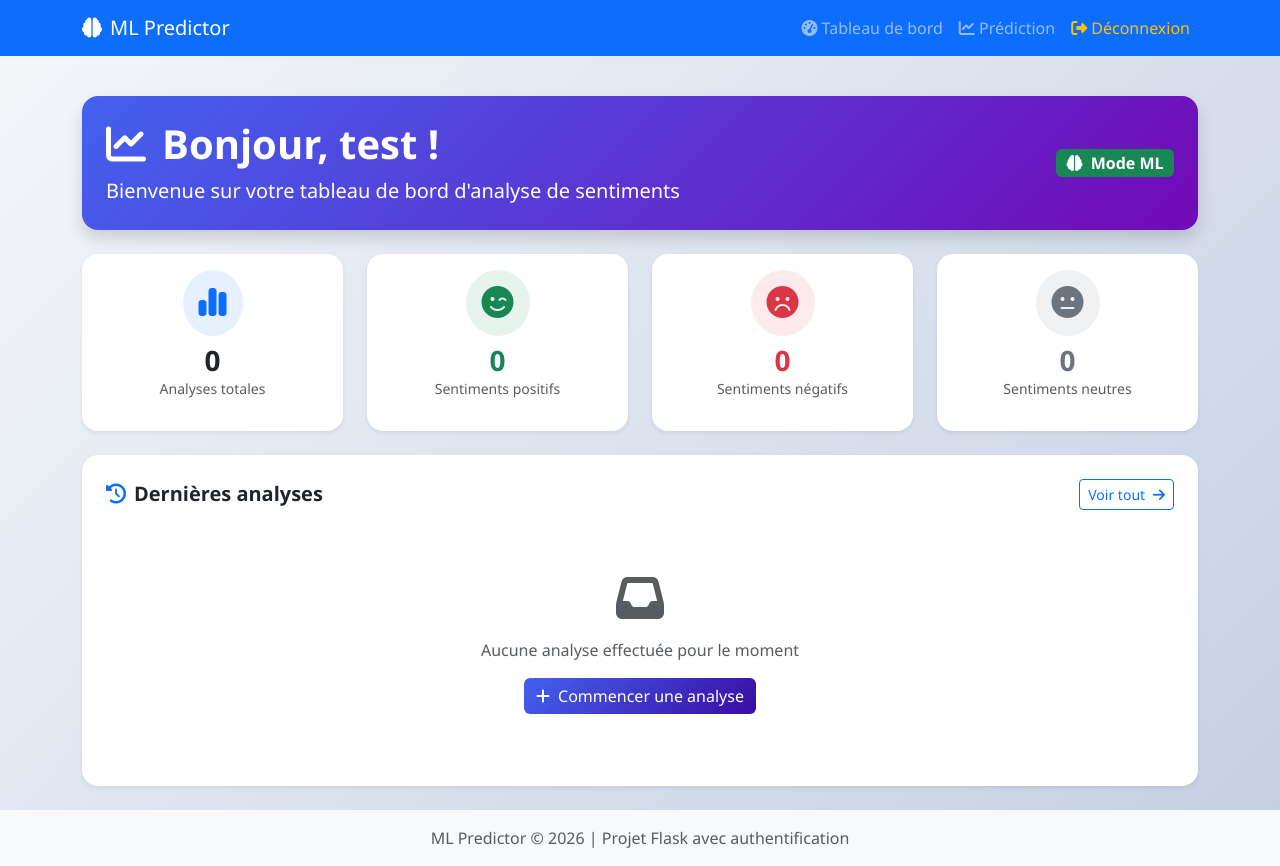
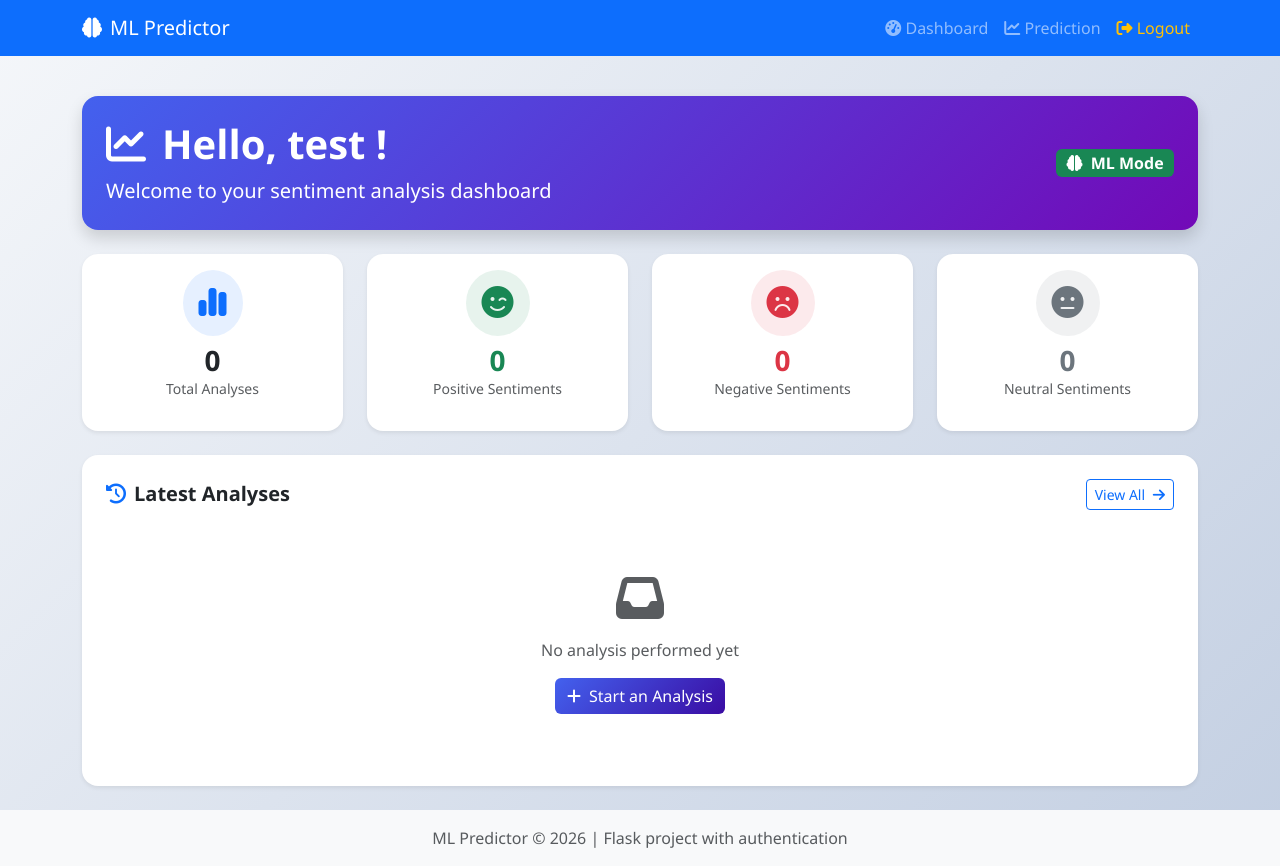
Before and after one commit to Ansoumane621/sentiment-analysis-app, a Flask app: page /dashboard in a window 1280 px wide. Run offline with Flask 3, Linux system fonts and the light colour scheme; a user stored in the database is signed in.

Commit message:
Initial commit - Sentiment analysis app

```diff
--- a/app.py
+++ b/app.py
@@ -14,7 +14,7 @@ app.config.from_object(Config)
 db = SQLAlchemy(app)
 login_manager = LoginManager(app)
 login_manager.login_view = 'login'
-login_manager.login_message = "Veuillez vous connecter pour accéder à l'application"
+login_manager.login_message = "Please log in to access the application"
 
 # ==================== CONFIGURATION MODE ====================
 # 🔧 Maintenant on utilise le VRAI modèle !
@@ -60,7 +60,7 @@ def load_model():
     global model_pipeline, vectorizer, classifier
 
     print("\n" + "=" * 50)
-    print("🔧 CHARGEMENT DU MODÈLE")
+    print("🔧 LOADING MODEL")
     print("=" * 50)
 
     # Option 1: Charger le pipeline complet (recommandé)
@@ -71,28 +71,28 @@ def load_model():
             if isinstance(model_data, dict):
                 vectorizer = model_data.get('vectorizer')
                 classifier = model_data.get('classifier')
-                print("✅ Modèle chargé depuis sentiment140_model.pkl (format dictionnaire)")
+                print("✅ Model loaded from sentiment140_model.pkl (dictionary format)")
             else:
                 # Si c'est un pipeline scikit-learn
                 model_pipeline = model_data
-                print("✅ Pipeline complet chargé depuis sentiment140_model.pkl")
+                print("✅ Full pipeline loaded from sentiment140_model.pkl")
             return True
         except Exception as e:
-            print(f"⚠️ Erreur chargement pipeline: {e}")
+            print(f"⚠️ Pipeline loading error: {e}")
 
     # Option 2: Charger vectorizer et classifier séparément
     if os.path.exists(VECTORIZER_PATH) and os.path.exists(MODEL_CLASSIFIER_PATH):
         try:
             vectorizer = joblib.load(VECTORIZER_PATH)
             classifier = joblib.load(MODEL_CLASSIFIER_PATH)
-            print("✅ Vectorizer et classifieur chargés séparément")
+            print("✅ Vectorizer and classifier loaded separately")
             return True
         except Exception as e:
-            print(f"⚠️ Erreur chargement séparé: {e}")
+            print(f"⚠️ Separate loading error: {e}")
 
-    print("❌ Aucun modèle trouvé !")
-    print("   Vérifiez que les fichiers sont dans le dossier 'model/'")
-    print("   Fichiers attendus:")
+    print("❌ No model found!")
+    print("   Check that the files are in the 'model/' folder")
+    print("   Expected files:")
     print("   - sentiment140_model.pkl")
     print("   - model_classifier.pkl + vectorizer.pkl")
     return False
@@ -128,7 +128,7 @@ def predict_sentiment(text):
             confidence = max(probabilities)
         else:
             # Fallback vers simulation si modèle non chargé
-            print("⚠️ Modèle non disponible, utilisation de la simulation")
+            print("⚠️ Model not available, using simulation")
             return simulate_sentiment_fallback(text)
 
         # S'assurer que le sentiment est dans le bon format
@@ -140,7 +140,7 @@ def predict_sentiment(text):
         return sentiment, confidence
 
     except Exception as e:
-        print(f"❌ Erreur lors de la prédiction: {e}")
+        print(f"❌ Prediction error: {e}")
         # Fallback sécurisé
         return 'neutre', 0.5
 
@@ -169,7 +169,7 @@ def simulate_sentiment_fallback(text):
 MODEL_LOADED = load_model()
 
 if not MODEL_LOADED:
-    print("\n⚠️ ATTENTION: Mode simulation activé par défaut")
+    print("\n⚠️ WARNING: Simulation mode activated by default")
     USE_SIMULATION = True
 
 # ==================== MODÈLE UTILISATEUR ====================
@@ -220,10 +220,10 @@ def login():
 
         if user and user.check_password(password):
             login_user(user)
-            flash(f'Bienvenue {username} !', 'success')
+            flash(f'Welcome {username}!', 'success')
             return redirect(url_for('dashboard'))
         else:
-            flash('Nom d\'utilisateur ou mot de passe incorrect', 'danger')
+            flash('Incorrect username or password', 'danger')
 
     return render_template('login.html')
 
@@ -239,19 +239,19 @@ def register():
         confirm = request.form.get('confirm_password')
 
         if password != confirm:
-            flash('Les mots de passe ne correspondent pas', 'danger')
+            flash('Passwords do not match', 'danger')
             return render_template('register.html')
 
         if User.query.filter_by(username=username).first():
-            flash('Ce nom d\'utilisateur existe déjà', 'danger')
+            flash('This username already exists', 'danger')
             return render_template('register.html')
 
         if User.query.filter_by(email=email).first():
-            flash('Cet email est déjà utilisé', 'danger')
+            flash('This email is already in use', 'danger')
             return render_template('register.html')
 
         if len(password) < 6:
-            flash('Le mot de passe doit contenir au moins 6 caractères', 'danger')
+            flash('Password must be at least 6 characters long', 'danger')
             return render_template('register.html')
 
         user = User(username=username, email=email)
@@ -259,7 +259,7 @@ def register():
         db.session.add(user)
         db.session.commit()
 
-        flash('Inscription réussie ! Vous pouvez maintenant vous connecter', 'success')
+        flash('Registration successful! You can now log in', 'success')
         return redirect(url_for('login'))
 
     return render_template('register.html')
@@ -290,11 +290,11 @@ def predict():
         text = request.form.get('text', '').strip()
 
         if not text:
-            flash('Veuillez entrer un texte à analyser', 'warning')
+            flash('Please enter text to analyze', 'warning')
             return redirect(url_for('predict'))
 
         if len(text) < 3:
-            flash('Le texte est trop court (minimum 3 caractères)', 'warning')
+            flash('Text is too short (minimum 3 characters)', 'warning')
             return redirect(url_for('predict'))
 
         # 🌟 UTILISATION DU VRAI MODÈLE 🌟
@@ -339,7 +339,7 @@ def history():
 @login_required
 def logout():
     logout_user()
-    flash('Vous avez été déconnecté', 'info')
+    flash('You have been logged out', 'info')
     return redirect(url_for('login'))
 
 @app.route('/api/predict', methods=['POST'])
@@ -372,21 +372,21 @@ def init_db():
             test_user.set_password('test123')
             db.session.add(test_user)
             db.session.commit()
-            print("✅ Utilisateur de test créé: test / test123")
+            print("✅ Test user created: test / test123")
 
 if __name__ == '__main__':
     init_db()
 
     print("\n" + "=" * 60)
-    print("🚀 APPLICATION PRÊTE")
+    print("🚀 APPLICATION READY")
     print("=" * 60)
     if MODEL_LOADED:
-        print("✅ MODÈLE ML CHARGÉ (Sentiment140 - 1.6M tweets)")
-        print("📊 Type: Classification binaire (positif/négatif)")
+        print("✅ ML MODEL LOADED (Sentiment140 - 1.6M tweets)")
+        print("📊 Type: Binary classification (positive/negative)")
     else:
-        print("⚠️ Mode simulation actif (modèle non trouvé)")
-    print("\n🌐 Accédez à l'application : http://localhost:5000")
-    print("👤 Compte test: test / test123")
+        print("⚠️ Simulation mode active (model not found)")
+    print("\n🌐 Access the application: http://localhost:5000")
+    print("👤 Test account: test / test123")
     print("=" * 60)
 
     app.run(debug=True, host='0.0.0.0', port=5000)
--- a/templates/base.html
+++ b/templates/base.html
@@ -1,5 +1,5 @@
 <!DOCTYPE html>
-<html lang="fr">
+<html lang="en">
 <head>
     <meta charset="UTF-8">
     <meta name="viewport" content="width=device-width, initial-scale=1.0">
@@ -26,28 +26,28 @@
                     {% if current_user.is_authenticated %}
                         <li class="nav-item">
                             <a class="nav-link" href="{{ url_for('dashboard') }}">
-                                <i class="fas fa-tachometer-alt"></i> Tableau de bord
+                                <i class="fas fa-tachometer-alt"></i> Dashboard
                             </a>
                         </li>
                         <li class="nav-item">
                             <a class="nav-link" href="{{ url_for('predict') }}">
-                                <i class="fas fa-chart-line"></i> Prédiction
+                                <i class="fas fa-chart-line"></i> Prediction
                             </a>
                         </li>
                         <li class="nav-item">
                             <a class="nav-link text-warning" href="{{ url_for('logout') }}">
-                                <i class="fas fa-sign-out-alt"></i> Déconnexion
+                                <i class="fas fa-sign-out-alt"></i> Logout
                             </a>
                         </li>
                     {% else %}
                         <li class="nav-item">
                             <a class="nav-link" href="{{ url_for('login') }}">
-                                <i class="fas fa-sign-in-alt"></i> Connexion
+                                <i class="fas fa-sign-in-alt"></i> Login
                             </a>
                         </li>
                         <li class="nav-item">
                             <a class="nav-link" href="{{ url_for('register') }}">
-                                <i class="fas fa-user-plus"></i> Inscription
+                                <i class="fas fa-user-plus"></i> Registration
                             </a>
                         </li>
                     {% endif %}
@@ -79,7 +79,7 @@
     <!-- Footer -->
     <footer class="footer bg-light mt-auto py-3">
         <div class="container text-center">
-            <span class="text-muted">ML Predictor &copy; 2026 | Projet Flask avec authentification</span>
+            <span class="text-muted">ML Predictor &copy; 2026 | Flask project with authentication</span>
         </div>
     </footer>
 
--- a/templates/dashboard.html
+++ b/templates/dashboard.html
@@ -1,6 +1,6 @@
 {% extends "base.html" %}
 
-{% block title %}Tableau de bord - Sentiment Analyzer{% endblock %}
+{% block title %}Dashboard - Sentiment Analyzer{% endblock %}
 
 {% block content %}
 <div class="container">
@@ -11,18 +11,18 @@
                 <div class="d-flex justify-content-between align-items-center">
                     <div>
                         <h1 class="display-6 fw-bold">
-                            <i class="fas fa-chart-line me-3"></i>Bonjour, {{ user.username }} !
+                            <i class="fas fa-chart-line me-3"></i>Hello, {{ user.username }} !
                         </h1>
-                        <p class="lead mb-0">Bienvenue sur votre tableau de bord d'analyse de sentiments</p>
+                        <p class="lead mb-0">Welcome to your sentiment analysis dashboard</p>
                     </div>
                     <div>
                         {% if use_simulation %}
                         <span class="badge bg-info fs-6">
-                            <i class="fas fa-flask me-1"></i> Mode Simulation
+                            <i class="fas fa-flask me-1"></i> Simulation Mode
                         </span>
                         {% else %}
                         <span class="badge bg-success fs-6">
-                            <i class="fas fa-brain me-1"></i> Mode ML
+                            <i class="fas fa-brain me-1"></i> ML Mode
                         </span>
                         {% endif %}
                     </div>
@@ -39,7 +39,7 @@
                     <i class="fas fa-chart-simple fa-2x text-primary"></i>
                 </div>
                 <h3 class="fw-bold mb-0">{{ total }}</h3>
-                <p class="text-muted small">Analyses totales</p>
+                <p class="text-muted small">Total Analyses</p>
             </div>
         </div>
         <div class="col-md-3">
@@ -48,7 +48,7 @@
                     <i class="fas fa-smile-wink fa-2x text-success"></i>
                 </div>
                 <h3 class="fw-bold mb-0 text-success">{{ positive }}</h3>
-                <p class="text-muted small">Sentiments positifs</p>
+                <p class="text-muted small">Positive Sentiments</p>
             </div>
         </div>
         <div class="col-md-3">
@@ -57,7 +57,7 @@
                     <i class="fas fa-frown fa-2x text-danger"></i>
                 </div>
                 <h3 class="fw-bold mb-0 text-danger">{{ negative }}</h3>
-                <p class="text-muted small">Sentiments négatifs</p>
+                <p class="text-muted small">Negative Sentiments</p>
             </div>
         </div>
         <div class="col-md-3">
@@ -66,7 +66,7 @@
                     <i class="fas fa-meh fa-2x text-secondary"></i>
                 </div>
                 <h3 class="fw-bold mb-0 text-secondary">{{ neutral }}</h3>
-                <p class="text-muted small">Sentiments neutres</p>
+                <p class="text-muted small">Neutral Sentiments</p>
             </div>
         </div>
     </div>
@@ -78,10 +78,10 @@
                 <div class="card-body p-4">
                     <div class="d-flex justify-content-between align-items-center mb-3">
                         <h5 class="fw-bold mb-0">
-                            <i class="fas fa-history me-2 text-primary"></i>Dernières analyses
+                            <i class="fas fa-history me-2 text-primary"></i>Latest Analyses
                         </h5>
                         <a href="{{ url_for('history') }}" class="btn btn-sm btn-outline-primary">
-                            Voir tout <i class="fas fa-arrow-right ms-1"></i>
+                            View All <i class="fas fa-arrow-right ms-1"></i>
                         </a>
                     </div>
 
@@ -90,9 +90,9 @@
                             <table class="table table-hover">
                                 <thead>
                                     <tr>
-                                        <th>Texte</th>
+                                        <th>Text</th>
                                         <th>Sentiment</th>
-                                        <th>Confiance</th>
+                                        <th>Confidence</th>
                                         <th>Date</th>
                                     </tr>
                                 </thead>
@@ -102,9 +102,9 @@
                                         <td class="text-truncate" style="max-width: 300px;">{{ pred.text[:80] }}{% if pred.text|length > 80 %}...{% endif %}</td>
                                         <td>
                                             <span class="badge {% if pred.sentiment == 'positif' %}bg-success{% elif pred.sentiment == 'negatif' %}bg-danger{% else %}bg-secondary{% endif %}">
-                                                {% if pred.sentiment == 'positif' %}👍 Positif
-                                                {% elif pred.sentiment == 'negatif' %}👎 Négatif
-                                                {% else %}😐 Neutre{% endif %}
+                                                {% if pred.sentiment == 'positif' %}👍 Positive
+                                                {% elif pred.sentiment == 'negatif' %}👎 Negative
+                                                {% else %}😐 Neutral{% endif %}
                                             </span>
                                         </td>
                                         <td>{{ "%.1f"|format(pred.confidence * 100) }}%</td>
@@ -117,9 +117,9 @@
                     {% else %}
                         <div class="text-center py-5">
                             <i class="fas fa-inbox fa-3x text-muted mb-3"></i>
-                            <p class="text-muted">Aucune analyse effectuée pour le moment</p>
+                            <p class="text-muted">No analysis performed yet</p>
                             <a href="{{ url_for('predict') }}" class="btn btn-primary">
-                                <i class="fas fa-plus me-2"></i>Commencer une analyse
+                                <i class="fas fa-plus me-2"></i>Start an Analysis
                             </a>
                         </div>
                     {% endif %}
```
Also changed, not shown: templates/history.html (+10 -10 lines), templates/login.html (+9 -9 lines), templates/predict.html (+16 -16 lines), templates/register.html (+10 -10 lines), templates/result.html (+17 -17 lines).
